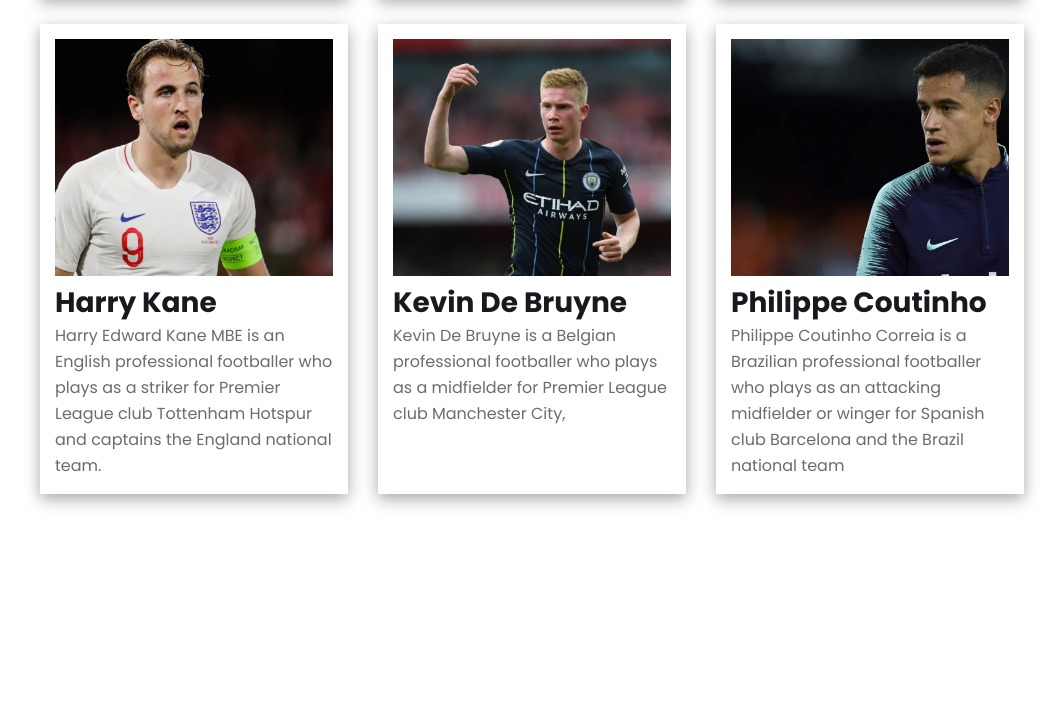
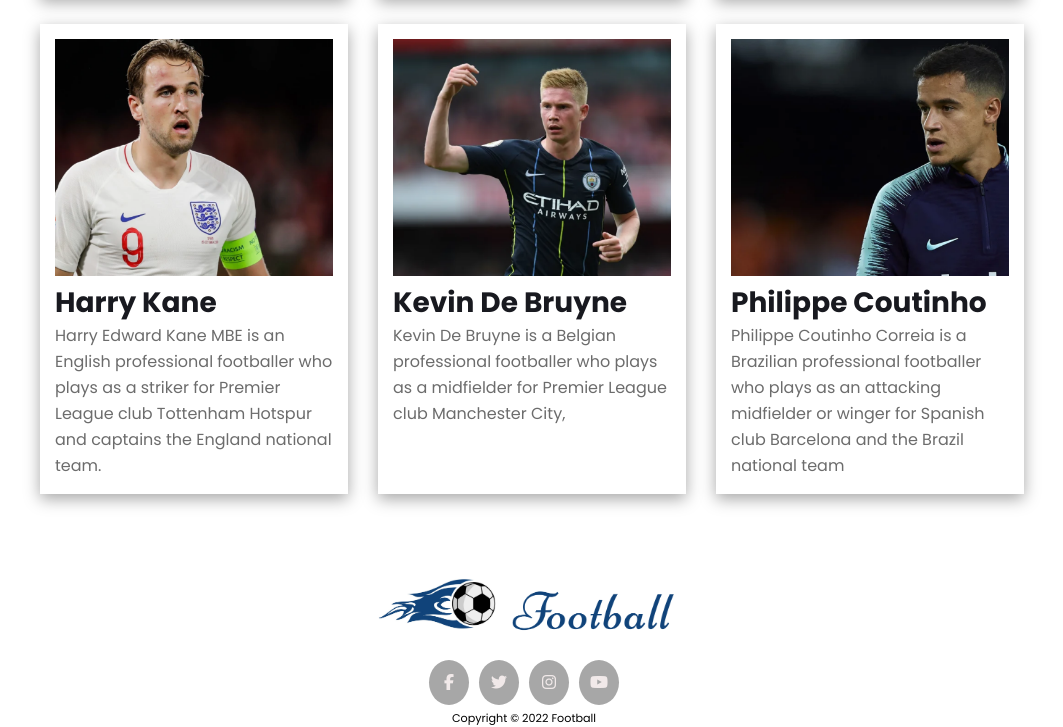
Before and after one commit to abudaudhossain/responsive-football, a plain HTML site: page index.html in a window 1280 px wide. Shown: the part 2211-2938 px from the top of the page, without its empty margins (116-1179 px from the left). Before the commit the page ends 2785 px from the top, so only its background shows below. Drawn offline with Linux system fonts and the light colour scheme.

Commit message:
add footer

```diff
--- a/css/style.css
+++ b/css/style.css
@@ -120,3 +120,36 @@ color: #18191F;
     color: #6C6C6C;
 }
 /*========== end  player details  style ========= */
+
+
+
+/* ======== start footer style ============ */
+
+footer{
+    display: flex;
+    flex-direction: column;
+    align-items: center;
+}
+footer .footer-img{
+    width: 300px;
+}
+footer ul{
+    display: flex;
+}
+footer ul li{
+    list-style: none;
+    background: #a7a7a7;
+    border-radius: 50%;
+    margin: 5px;
+    width: 40px;
+    text-align:center;
+}
+footer ul li a span{
+
+
+}
+footer p{
+    font-size: 0.7em;
+}
+
+/* ======== end footer style ============ */
--- a/index.html
+++ b/index.html
@@ -155,6 +155,25 @@
         </article>
     </section>
 
-
+    <footer>
+        <div class="footer-img">
+            <img src="./images/Logo.png" alt="">
+        </div>
+        <ul class="social-icon">
+            <li>
+                <a href="#"><span><i class="fab fa-facebook-f"></i></span></a>
+            </li>
+            <li>
+                <a href="#"><span><i class="fab fa-twitter"></i></span></a>
+            </li>
+            <li>
+                <a href="#"><span><i class="fab fa-instagram"></i></span></a>
+            </li>
+            <li>
+                <a href="#"><span><i class="fab fa-youtube"></i></span></a>
+            </li>
+        </ul>
+        <p>Copyright &copy 2022 Football</p>
+    </footer>
 </body>
 </html>
```
